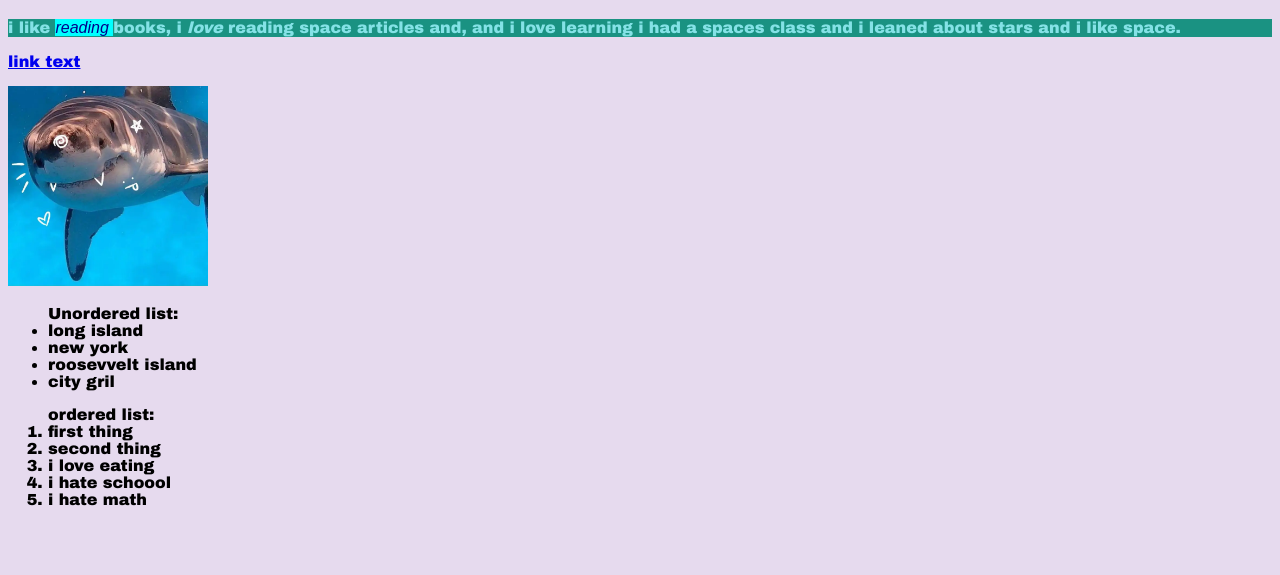
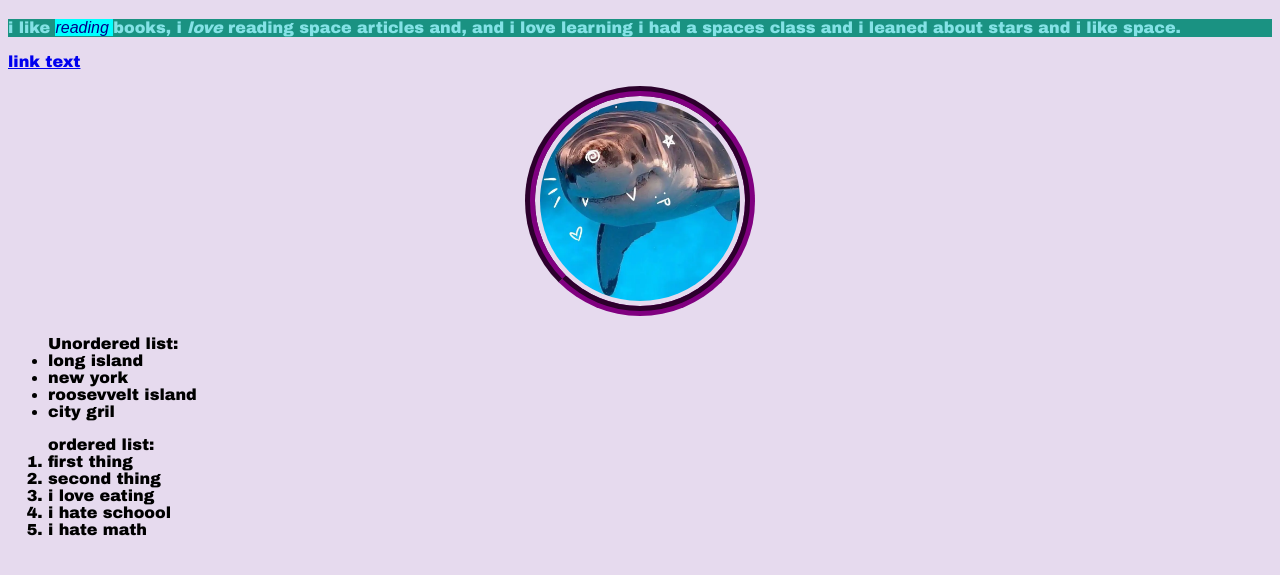
Before and after one commit to SohailaN12/CS1-Unit-1-Notes, a plain HTML site: page index.html in a window 1280 px wide. Shown: the part 65-640 px from the top of the page. Drawn offline with Linux system fonts and the light colour scheme; a web font is replaced by a local one.

Commit message:
added border properties

```diff
--- a/index.html
+++ b/index.html
@@ -17,7 +17,9 @@
   <a href="www.bwl.org">link text</a>
 </p>
 
+<div class="centered">
   <img src="sososhark.webp" width="200px" >
+</div>
 
 <ul>Unordered list:
 <li> long island</li>
@@ -38,14 +40,3 @@
 
 </body>
 </html>
-
-
-
-
-
-
-
-
-
-</body>
-</html>
--- a/style.css
+++ b/style.css
@@ -38,3 +38,16 @@ strong {
     font-style: italic;
     font-weight: 100;
 }
+
+/* box Model: margin, border, padding, content */
+img{
+    border-width: 10px;
+    border-style: groove;
+    border-color: purple;
+    border-radius: 50%;
+    padding: 5px;
+}
+.centered{
+    margin: auto;
+    text-align: center;
+}
```
